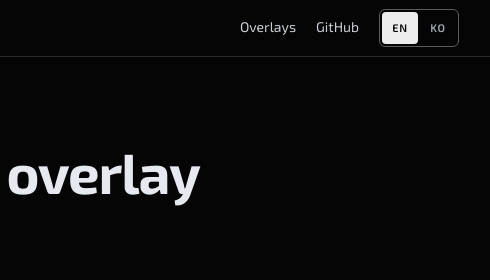
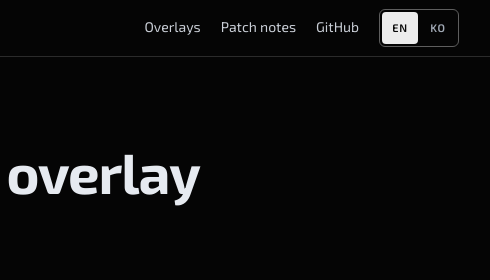
Before and after one commit to JooJh1225/DotNetOverlay-releases, a plain HTML site: page docs/index.html in a window 1280 px wide. Shown: the top 280 px of the page, 637-1127 px from the left. Drawn offline with Linux system fonts and the light colour scheme; no server answers.

Commit message:
2026-11-25
Co-Authored-By: Claude Opus 5.5 <noreply@anthropic.com>

```diff
--- a/docs/index.html
+++ b/docs/index.html
@@ -135,7 +135,7 @@ footer a{color:var(--text-soft)}
   section{padding:48px 0 56px}
   .rows>div{grid-template-columns:1fr;padding:12px 16px}
 }
-@media (max-width:420px){header nav a[href="#windows"]{display:none}}
+@media (max-width:420px){header nav a[href="#windows"],header nav a[href$="/releases"]{display:none}}
 @media (prefers-reduced-motion:reduce){html{scroll-behavior:auto}.btn{transition:none}}
 </style>
 </head>
@@ -146,6 +146,7 @@ footer a{color:var(--text-soft)}
     <a class="brand" href="#top"><img src="assets/logo-32.svg" alt="" width="28" height="28">DotNetOverlay</a>
     <nav>
       <a href="#windows"><span class="en">Overlays</span><span class="ko">오버레이 창</span></a>
+      <a href="https://github.com/JooJh1225/DotNetOverlay-releases/releases"><span class="en">Patch notes</span><span class="ko">패치 노트</span></a>
       <a href="https://github.com/JooJh1225/DotNetOverlay-releases">GitHub</a>
       <span class="lang" role="group" aria-label="Language">
         <button type="button" data-lang="en">EN</button>
```
Also changed, not shown: 1 other file.
